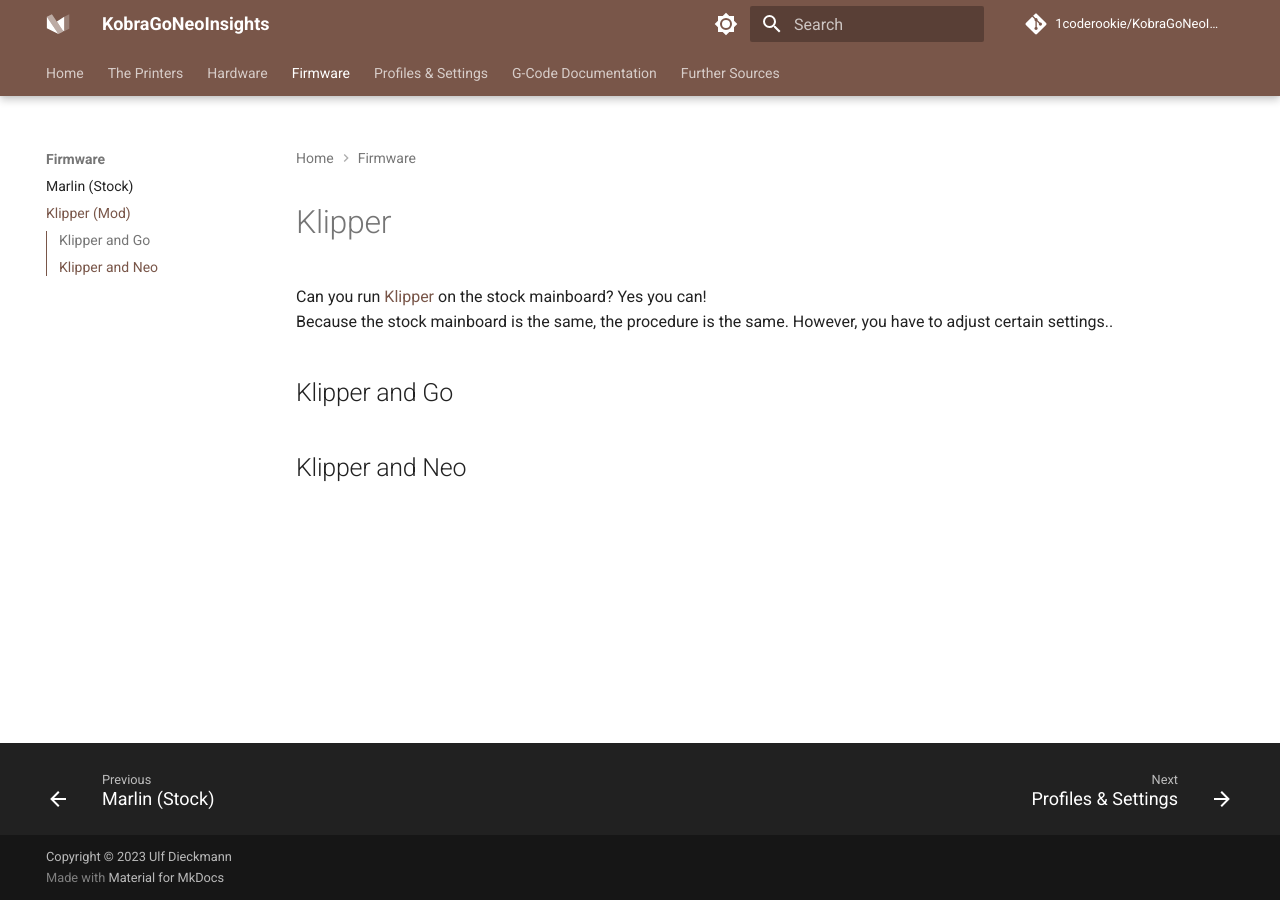
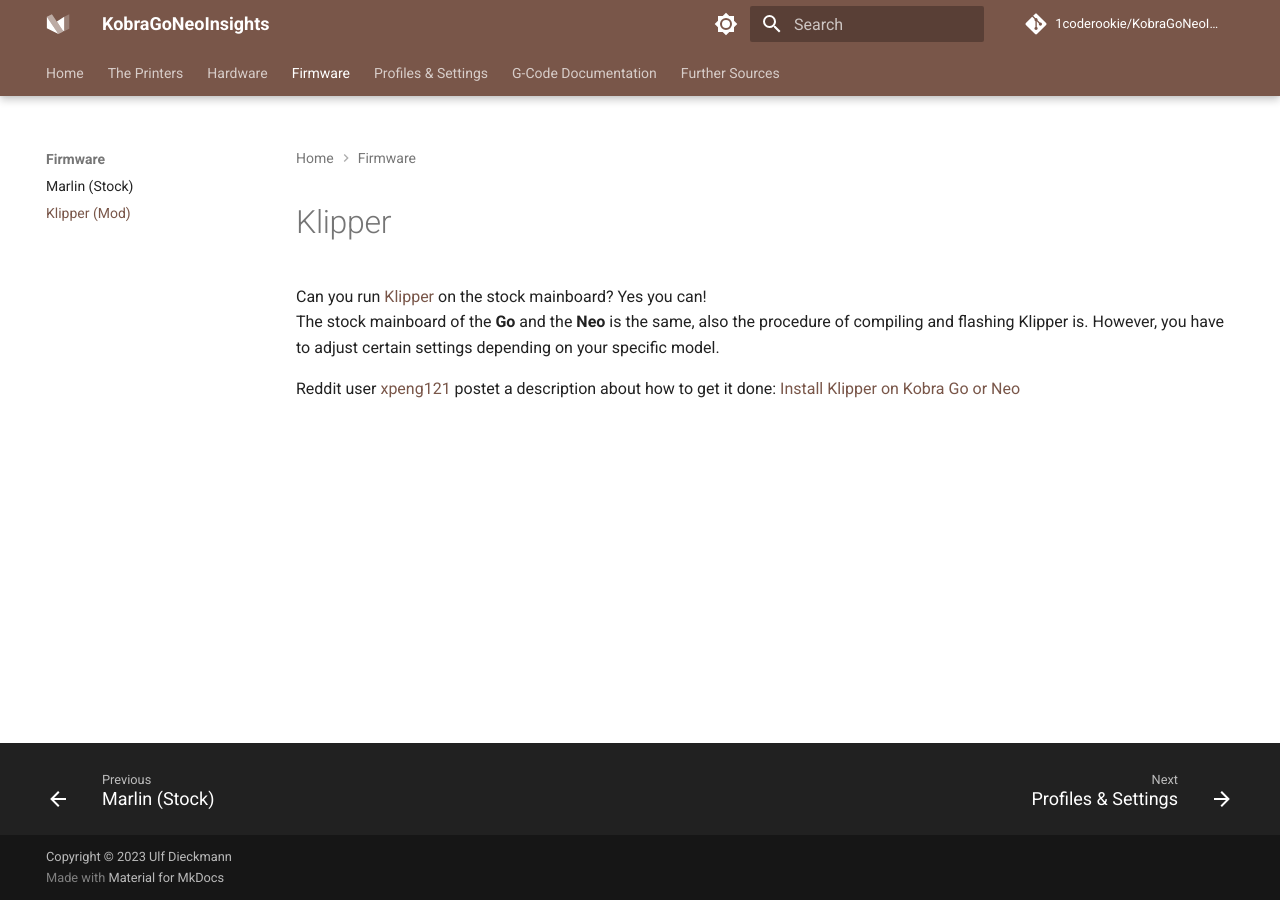
Before and after one commit to 1coderookie/KobraGoNeoInsights, an MkDocs documentation site: the page built from docs/firmware/fw_klipper.md, in a window 1280 px wide. Built offline with MkDocs 1.6.1 and Material for MkDocs 9.7.7, drawn with Linux system fonts in a browser that asks for light colours; comment, search, counter and statistics services are not loaded.

Commit message:
Update fw_klipper.md

```diff
--- a/docs/firmware/fw_klipper.md
+++ b/docs/firmware/fw_klipper.md
@@ -2,9 +2,7 @@
 
 # Klipper
 
-Can you run [Klipper]() on the stock mainboard? Yes you can!
-Because the stock mainboard is the same, the procedure is the same. However, you have to adjust certain settings..
+Can you run [Klipper](https://www.klipper3d.org/) on the stock mainboard? Yes you can!
+The stock mainboard of the **Go** and the **Neo** is the same, also the procedure of compiling and flashing Klipper is. However, you have to adjust certain settings depending on your specific model.
 
-## Klipper and Go
-
-## Klipper and Neo
+Reddit user [xpeng121](https://www.reddit.com/user/xpeng121/) postet a description about how to get it done: [Install Klipper on Kobra Go or Neo](https://www.reddit.com/r/anycubic/comments/10cwm16/install_klipper_on_kobra_go_or_neo/)
```
